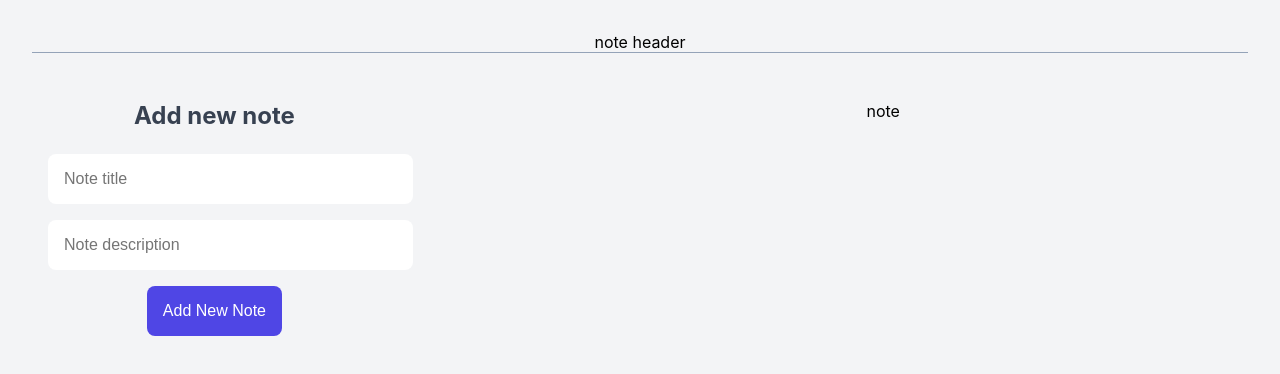
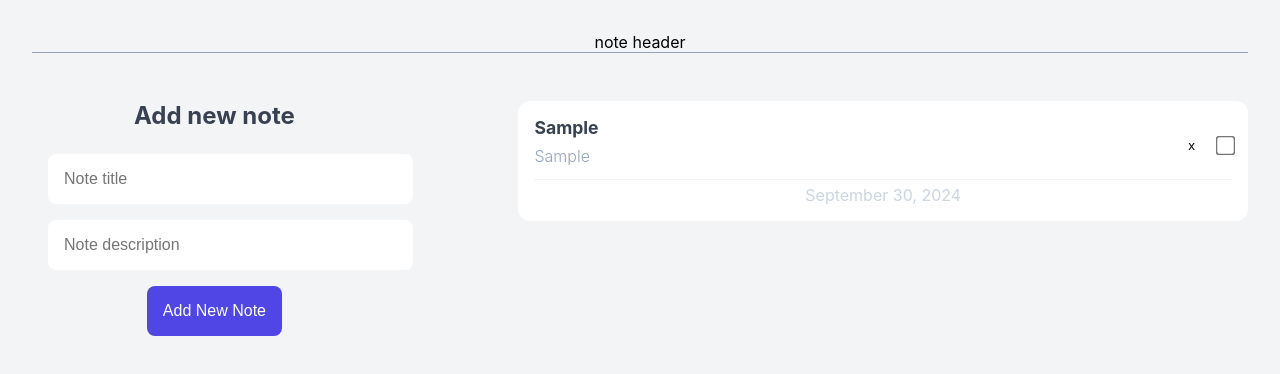
Before and after one commit to N-Baghernejad/note-app, a React (Vite) app: page / in a window 1280 px wide. Both pictures are taken after typing "Sample", "Sample" into the empty fields and a click on the button "Add New Note". Shown: the top 374 px of the page. Built offline with nearby package versions, Linux system fonts and the light colour scheme.

Commit message:
noteList

```diff
--- a/src/components/NoteList.jsx
+++ b/src/components/NoteList.jsx
@@ -1,9 +1,36 @@
-function NoteList() {
+function NoteList({notes}) {
   return (
-    <div>
-      note
+    <div className="note-list">
+      {
+        notes.map((note) => (
+          <NoteItem key={note.id} note={note} />
+        ))}
     </div>
   )
-}
+};
+export default NoteList;
 
-export default NoteList;
+function NoteItem({note}) {
+  const options={
+    year:"numeric",
+    month:"long",
+    day:"numeric"
+  }
+  return (
+    <div className="note-item">
+      <div className="note-item__header">
+        <div>
+          <p className="title">{note.title}</p>
+          <p className="desc">{note.description}</p>
+        </div>
+        <div className="actions">
+          <button>x</button>
+          <input type="checkbox"/>
+        </div>
+      </div>
+      <div className="note-item__footer">
+        {new Date(note.createdAt).toLocaleDateString("en-US",options)}
+      </div>
+    </div>
+  )
+};
```
Also changed, not shown: src/App.jsx (+4 -5 lines).
